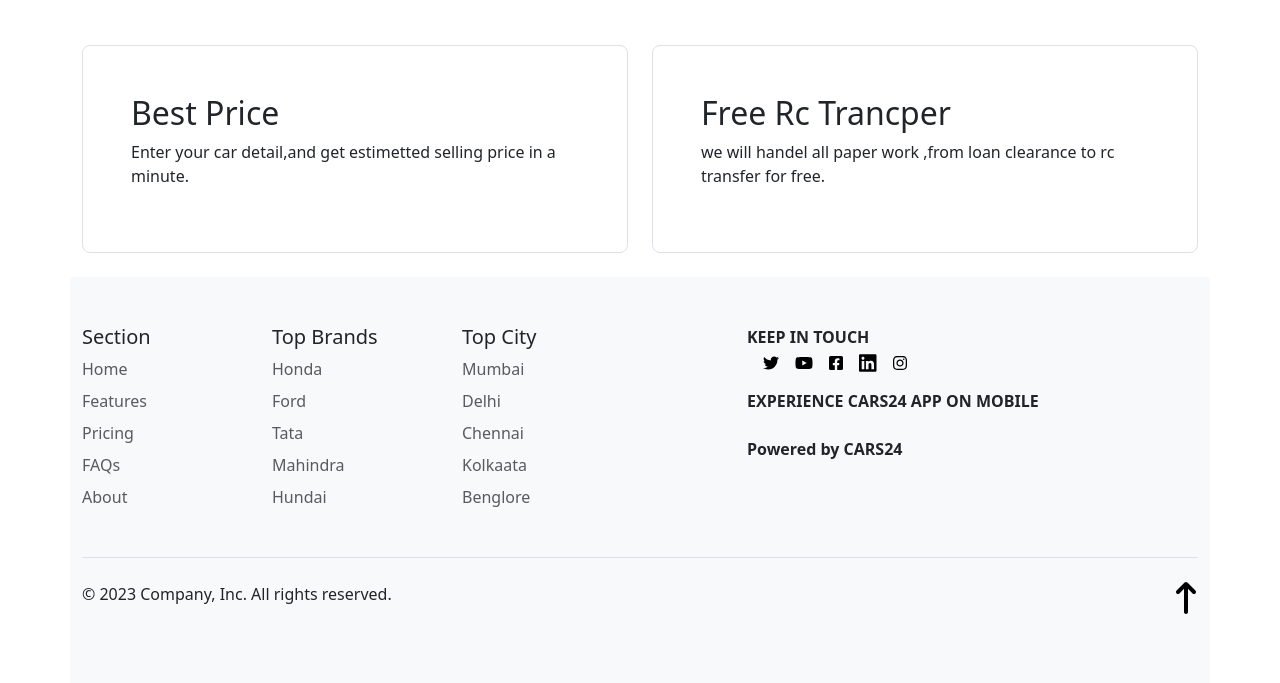
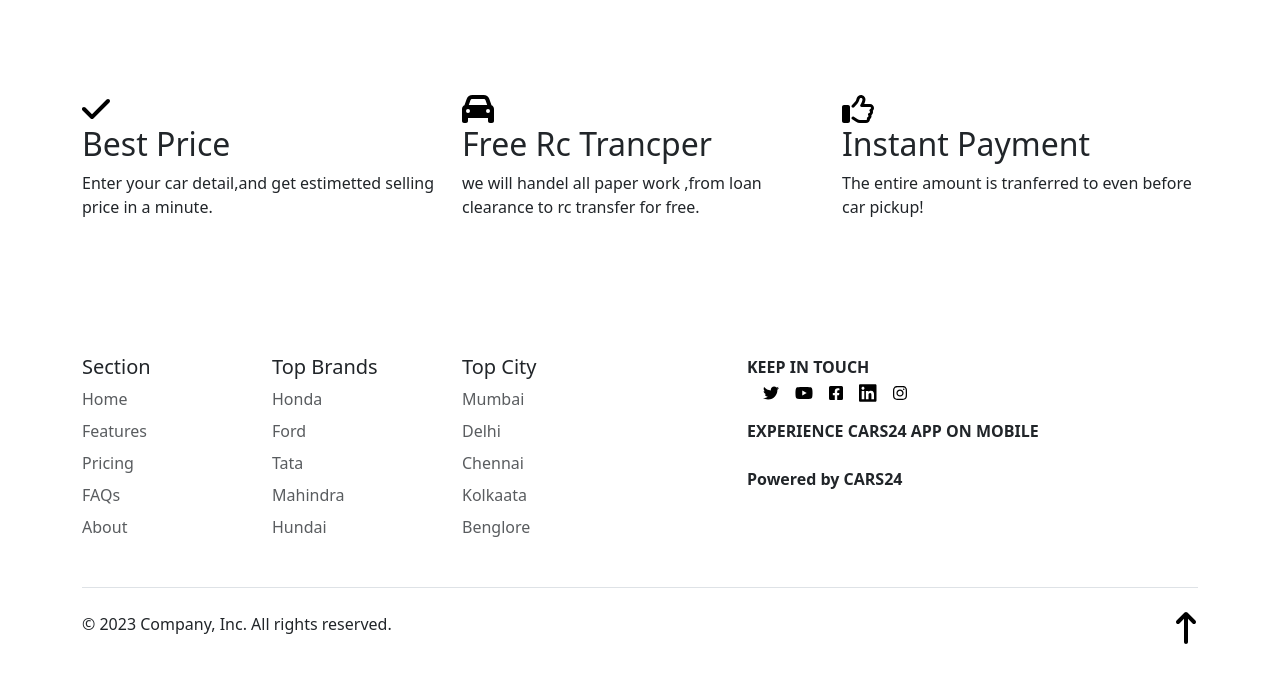
Before and after one commit to ShubhanahuMohanty/carsDekho, a plain HTML site: page index.html in a window 1280 px wide. Shown: the part 1973-2656 px from the top of the page. Drawn offline with nearby package versions, Linux system fonts and the light colour scheme.

Commit message:
Update index.html

```diff
--- a/index.html
+++ b/index.html
@@ -399,28 +399,40 @@
   </div>
   <br>
 
+
+
   <div class="container">
-    <div class="row align-items-md-stretch">
-      <div class="col-md-6">
-        <div class="h-100 p-5 border  rounded-3">
-          <h2>Best Price</h2>
-          <p>Enter your car detail,and get estimetted selling price in a minute.</p>
-          <!-- <button class="btn btn-outline-secondary" type="button">Example button</button> -->
+    <div class="row g-4 py-5 row-cols-1 row-cols-lg-3" >
+      <div class="feature col ">
+        <div class="feature-icon  bg-gradient">
+          <svg xmlns="http://www.w3.org/2000/svg" height="2em" viewBox="0 0 448 512"><!--! Font Awesome Free 6.4.0 by @fontawesome - https://fontawesome.com License - https://fontawesome.com/license (Commercial License) Copyright 2023 Fonticons, Inc. --><path d="M438.6 105.4c12.5 12.5 12.5 32.8 0 45.3l-256 256c-12.5 12.5-32.8 12.5-45.3 0l-128-128c-12.5-12.5-12.5-32.8 0-45.3s32.8-12.5 45.3 0L160 338.7 393.4 105.4c12.5-12.5 32.8-12.5 45.3 0z"/></svg>
         </div>
+        <h2>Best Price</h2>
+        <p>Enter your car detail,and get estimetted selling price in a minute.</p>
+
       </div>
-      <div class="col-md-6">
-        <div class="h-100 p-5  border rounded-3">
-          <h2>Free Rc Trancper</h2>
-          <p>we will handel all paper work ,from loan clearance to rc transfer for free.</p>
-          <!-- <button class="btn btn-outline-secondary" type="button">Example button</button> -->
+      <div class="feature col">
+        <div class="feature-icon  bg-gradient">
+          <svg xmlns="http://www.w3.org/2000/svg" height="2em" viewBox="0 0 512 512"><!--! Font Awesome Free 6.4.0 by @fontawesome - https://fontawesome.com License - https://fontawesome.com/license (Commercial License) Copyright 2023 Fonticons, Inc. --><path d="M135.2 117.4L109.1 192H402.9l-26.1-74.6C372.3 104.6 360.2 96 346.6 96H165.4c-13.6 0-25.7 8.6-30.2 21.4zM39.6 196.8L74.8 96.3C88.3 57.8 124.6 32 165.4 32H346.6c40.8 0 77.1 25.8 90.6 64.3l35.2 100.5c23.2 9.6 39.6 32.5 39.6 59.2V400v48c0 17.7-14.3 32-32 32H448c-17.7 0-32-14.3-32-32V400H96v48c0 17.7-14.3 32-32 32H32c-17.7 0-32-14.3-32-32V400 256c0-26.7 16.4-49.6 39.6-59.2zM128 288a32 32 0 1 0 -64 0 32 32 0 1 0 64 0zm288 32a32 32 0 1 0 0-64 32 32 0 1 0 0 64z"/></svg>
         </div>
+        <h2>Free Rc Trancper</h2>
+        <p>we will handel all paper work ,from loan clearance to rc transfer for free.</p>
+
+      </div>
+      <div class="feature col">
+        <div class="feature-icon  bg-gradient">
+          <svg xmlns="http://www.w3.org/2000/svg" height="2em" viewBox="0 0 512 512"><!--! Font Awesome Free 6.4.0 by @fontawesome - https://fontawesome.com License - https://fontawesome.com/license (Commercial License) Copyright 2023 Fonticons, Inc. --><path d="M323.8 34.8c-38.2-10.9-78.1 11.2-89 49.4l-5.7 20c-3.7 13-10.4 25-19.5 35l-51.3 56.4c-8.9 9.8-8.2 25 1.6 33.9s25 8.2 33.9-1.6l51.3-56.4c14.1-15.5 24.4-34 30.1-54.1l5.7-20c3.6-12.7 16.9-20.1 29.7-16.5s20.1 16.9 16.5 29.7l-5.7 20c-5.7 19.9-14.7 38.7-26.6 55.5c-5.2 7.3-5.8 16.9-1.7 24.9s12.3 13 21.3 13L448 224c8.8 0 16 7.2 16 16c0 6.8-4.3 12.7-10.4 15c-7.4 2.8-13 9-14.9 16.7s.1 15.8 5.3 21.7c2.5 2.8 4 6.5 4 10.6c0 7.8-5.6 14.3-13 15.7c-8.2 1.6-15.1 7.3-18 15.1s-1.6 16.7 3.6 23.3c2.1 2.7 3.4 6.1 3.4 9.9c0 6.7-4.2 12.6-10.2 14.9c-11.5 4.5-17.7 16.9-14.4 28.8c.4 1.3 .6 2.8 .6 4.3c0 8.8-7.2 16-16 16H286.5c-12.6 0-25-3.7-35.5-10.7l-61.7-41.1c-11-7.4-25.9-4.4-33.3 6.7s-4.4 25.9 6.7 33.3l61.7 41.1c18.4 12.3 40 18.8 62.1 18.8H384c34.7 0 62.9-27.6 64-62c14.6-11.7 24-29.7 24-50c0-4.5-.5-8.8-1.3-13c15.4-11.7 25.3-30.2 25.3-51c0-6.5-1-12.8-2.8-18.7C504.8 273.7 512 257.7 512 240c0-35.3-28.6-64-64-64l-92.3 0c4.7-10.4 8.7-21.2 11.8-32.2l5.7-20c10.9-38.2-11.2-78.1-49.4-89zM32 192c-17.7 0-32 14.3-32 32V448c0 17.7 14.3 32 32 32H96c17.7 0 32-14.3 32-32V224c0-17.7-14.3-32-32-32H32z"/></svg>
+        </div>
+        <h2>Instant Payment</h2>
+        <p>The entire amount is tranferred to even before car pickup!</p>
+
       </div>
     </div>
   </div>
 
   <br>
 
-  <div class="container bg-light ">
+  <div class="container ">
     <footer class="py-5 ">
         <div class="row">
             <div class="col-6 col-md-2 mb-3">
```
